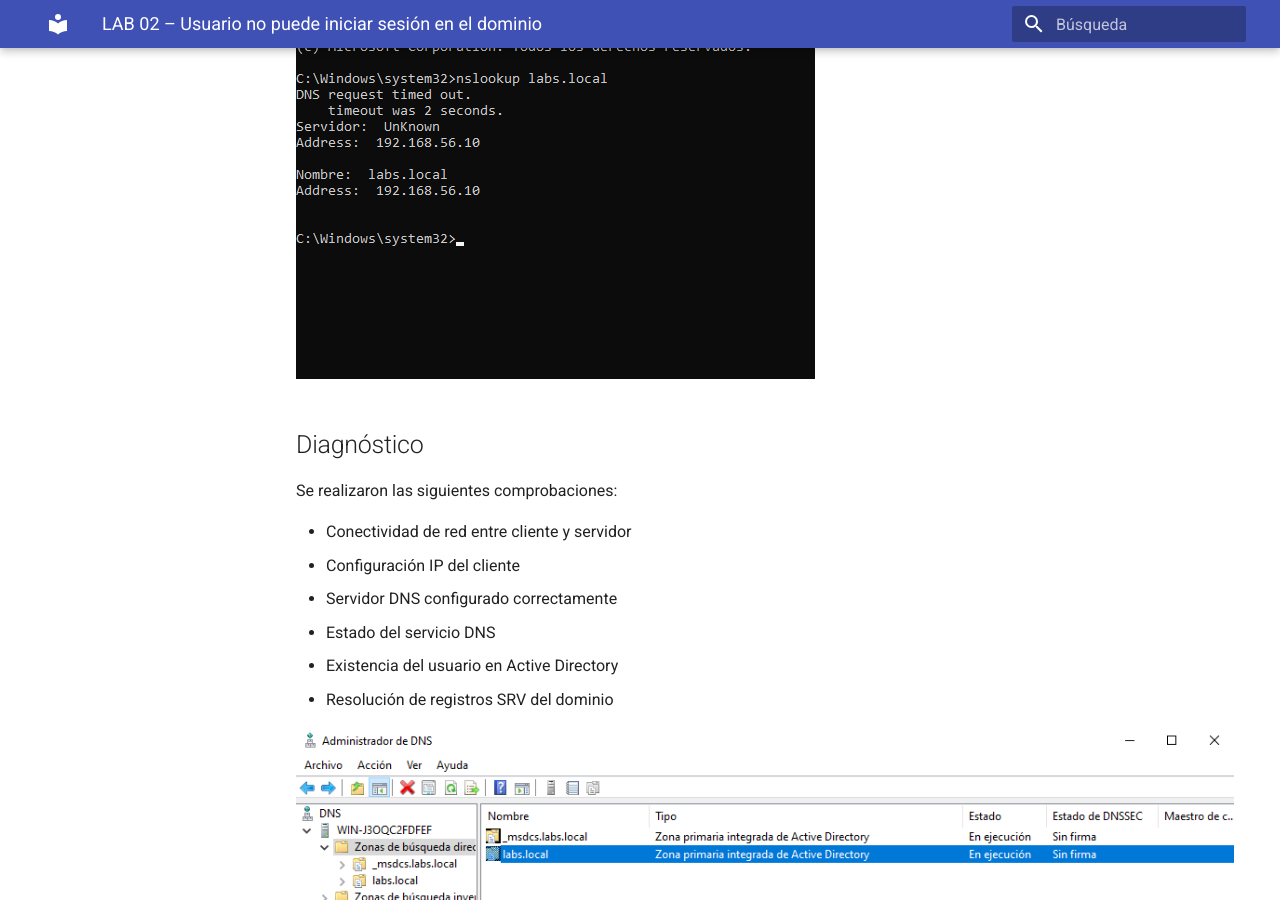
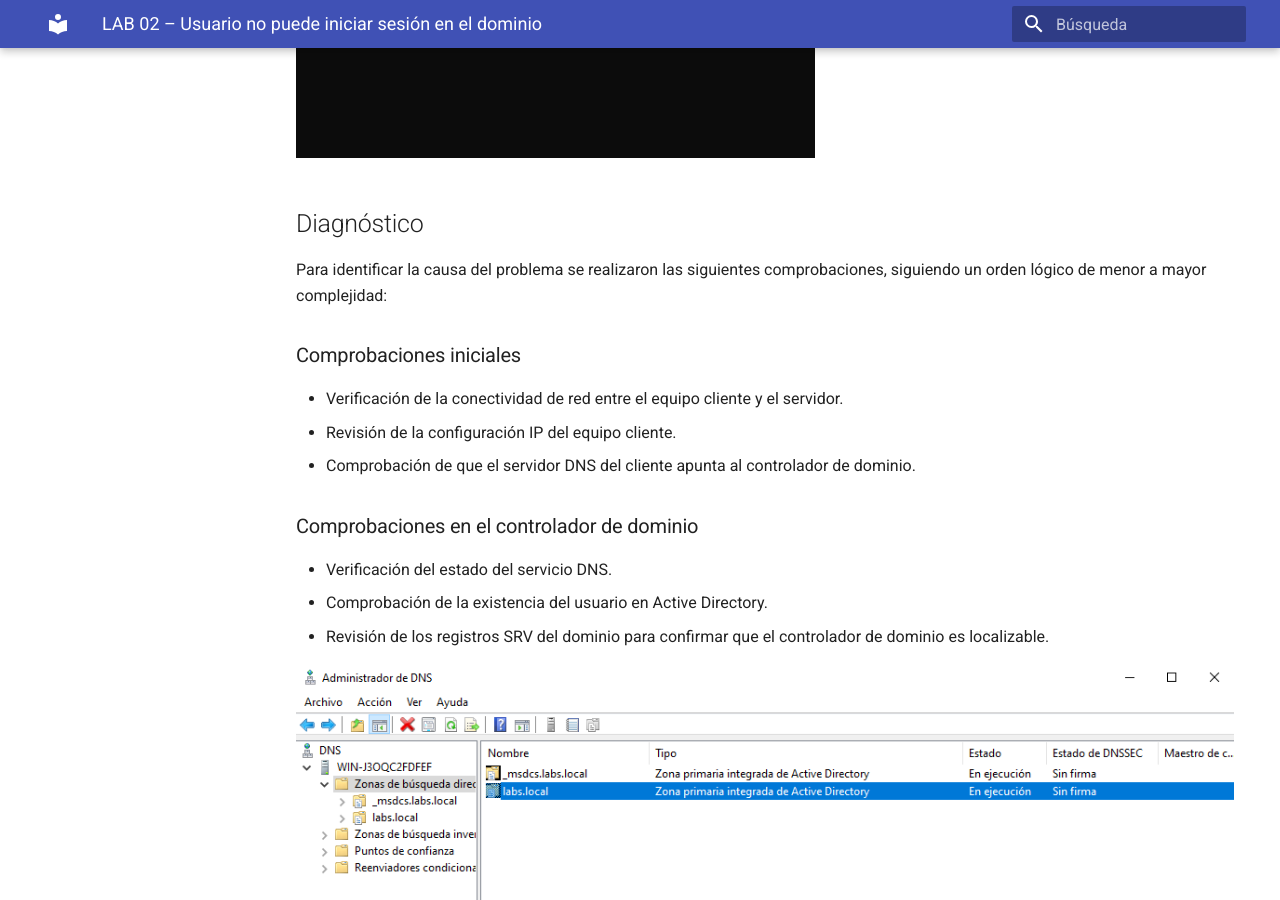
Before and after one commit to jamalhb97/it-support-labs, an MkDocs documentation site: the page built from docs/windows/incidencias/lab-02-usuario-no-inicia-sesion-dominio/index.md, in a window 1280 px wide and 900 px high, scrolled down 1374 px. Built offline with MkDocs 1.6.1 and Material for MkDocs 9.7.7, drawn with Linux system fonts in a browser that asks for light colours; some of the changed text lies outside the part shown.

Commit message:
LAB 02: pulido final de estructura y redacción

```diff
--- a/docs/windows/incidencias/lab-02-usuario-no-inicia-sesion-dominio/index.md
+++ b/docs/windows/incidencias/lab-02-usuario-no-inicia-sesion-dominio/index.md
@@ -4,20 +4,27 @@
 Un usuario del dominio no puede iniciar sesión en un equipo cliente unido al dominio `labs.local`.
 
 ## Entorno
-- Hypervisor: VMware Workstation
-Servidor:
-  - Windows Server 2022
-  - Rol AD DS y DNS
-  - Nombre: SRV-DC01
-  - IP: 192.168.56.10
-Cliente:
-  - Windows 10
-  - Nombre: PC-01
-  - IP: 192.168.56.20
-- Dominio: labs.local
 
-![Configuración IP del equipo cliente](img/01-ip-configurada-pc.png)
+### Infraestructura
 
+- **Hypervisor:** VMware Workstation
+
+### Controlador de dominio
+
+- Sistema operativo: Windows Server 2022
+- Rol: Active Directory Domain Services (AD DS) y DNS
+- Nombre del servidor: SRV-DC01
+- Dirección IP: 192.168.56.10
+
+### Equipo cliente
+
+- Sistema operativo: Windows 10
+- Nombre del equipo: PC-01
+- Dirección IP: 192.168.56.20
+
+### Dominio
+
+- Nombre del dominio: labs.local
 
 ## Síntomas
 - El equipo cliente no puede iniciar sesión con un usuario del dominio.
@@ -29,14 +36,19 @@
 
 ## Diagnóstico
 
-Se realizaron las siguientes comprobaciones:
+Para identificar la causa del problema se realizaron las siguientes comprobaciones, siguiendo un orden lógico de menor a mayor complejidad:
 
-- Conectividad de red entre cliente y servidor
-- Configuración IP del cliente
-- Servidor DNS configurado correctamente
-- Estado del servicio DNS
-- Existencia del usuario en Active Directory
-- Resolución de registros SRV del dominio
+### Comprobaciones iniciales
+
+- Verificación de la conectividad de red entre el equipo cliente y el servidor.
+- Revisión de la configuración IP del equipo cliente.
+- Comprobación de que el servidor DNS del cliente apunta al controlador de dominio.
+
+### Comprobaciones en el controlador de dominio
+
+- Verificación del estado del servicio DNS.
+- Comprobación de la existencia del usuario en Active Directory.
+- Revisión de los registros SRV del dominio para confirmar que el controlador de dominio es localizable.
 
 
 ![Zona DNS labs.local en el servidor](img/03-dns-zona-labs-local.png)
@@ -46,27 +58,39 @@
 
 ## Resolución
 
-Se corrigieron los siguientes puntos:
+Una vez identificada la causa del problema, se aplicaron las siguientes acciones correctivas:
 
-- Configuración del servidor DNS en el cliente
-- Uso de credenciales correctas del administrador del dominio
-- Unión correcta del equipo cliente al dominio `labs.local`
-- Inicio de sesión exitoso con un usuario del dominio
+### Corrección de la configuración DNS
 
+- Se verificó que el equipo cliente utilizara como servidor DNS la dirección IP del controlador de dominio.
+- Se descartó el uso de servidores DNS externos o configuraciones incorrectas.
+
+![Configuración IP del equipo cliente](img/01-ip-configurada-pc.png)
+
+### Unión correcta del equipo al dominio
+
+- Se realizó nuevamente el proceso de unión del equipo cliente al dominio `labs.local`.
+- Se utilizaron las credenciales correctas del administrador del dominio.
 
 ![Dominio labs.local creado y operativo](img/05-dominio-creado.png)
 
-- Inicio de sesión exitoso con un usuario del dominio.
+### Inicio de sesión con usuario de dominio
 
-## Verificación
-- El equipo cliente aparece en Active Directory.
-- El usuario puede iniciar sesión correctamente.
+- Tras completar la unión al dominio, el equipo cliente se reinició.
+- El usuario del dominio pudo iniciar sesión correctamente sin incidencias.
 
 ![Inicio de sesión correcto con usuario de dominio](img/06-login-usuario-dominio.png)
 
+
+## Verificación
+
+Tras aplicar la solución, se realizaron las siguientes comprobaciones para confirmar que la incidencia había quedado resuelta:
+
+- El equipo cliente aparece correctamente unido al dominio `labs.local`.
+- El usuario del dominio puede iniciar sesión sin errores.
+- El usuario y el equipo son visibles desde Active Directory.
+
 ![Usuario del dominio creado en Active Directory](img/07-ad-usuario-creado.png)
 
+
 - Resolución DNS correcta desde cliente y servidor.
-
-## Conclusión
-Una configuración incorrecta de DNS o el uso de credenciales erróneas puede impedir la autenticación en dominios Active Directory. Verificar DNS y cuentas administrativas es clave en incidencias de este tipo.
```
